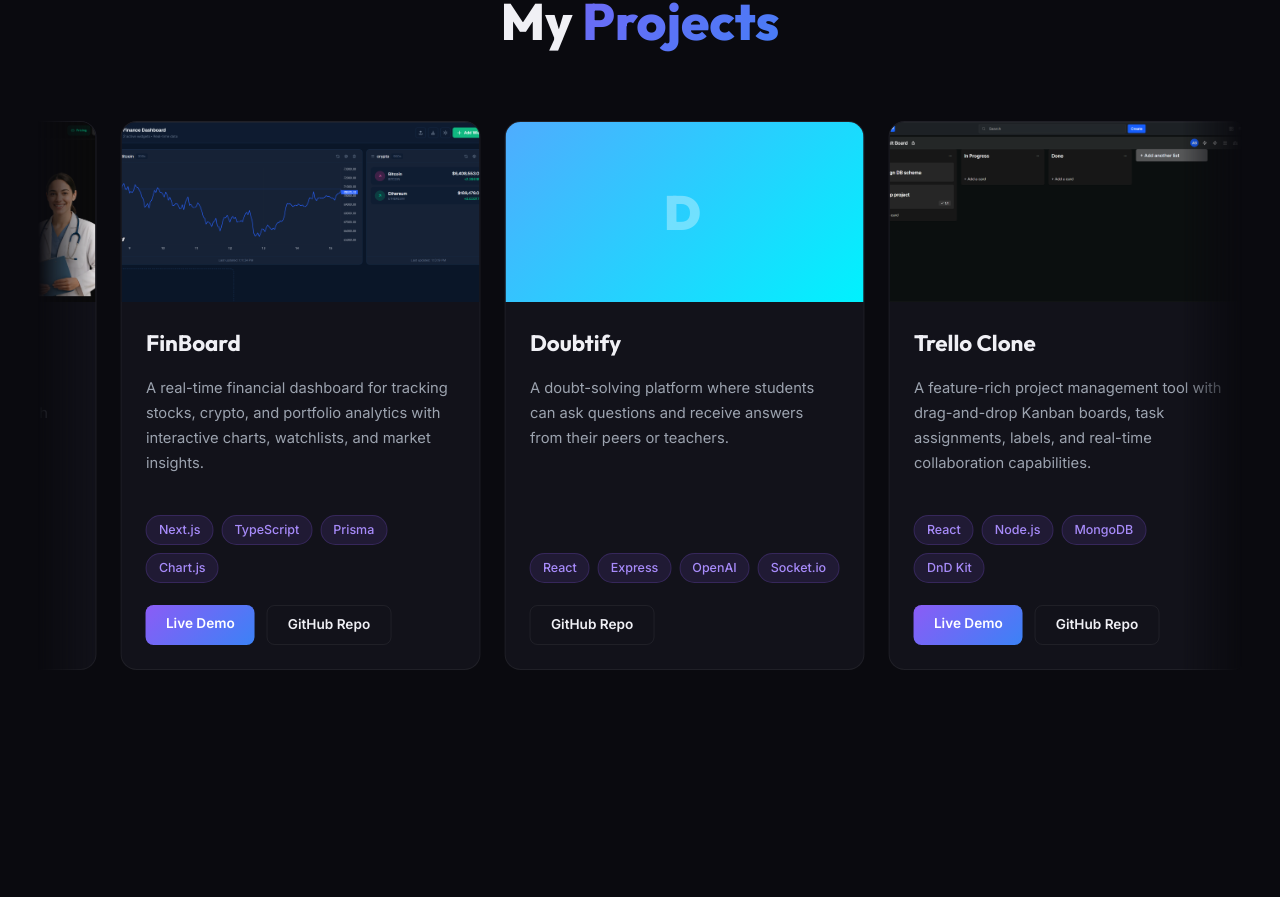
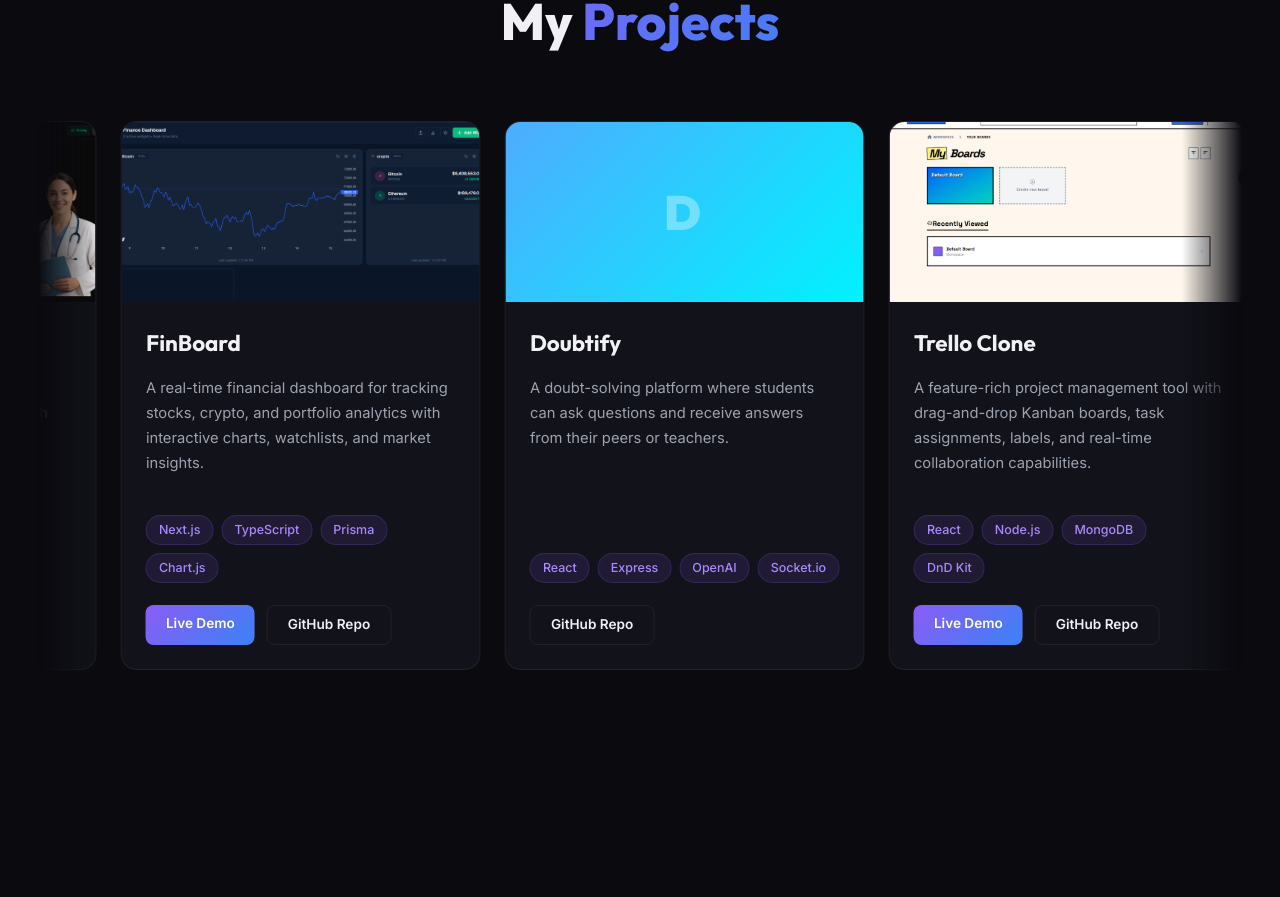
Before and after one commit to Akshay01070/portfolio, a React (Vite) app: page / in a window 1280 px wide. Shown: the part 2519-3416 px from the top of the page. Built offline with nearby package versions, Linux system fonts and the light colour scheme.

Commit message:
trello Update

```diff
--- a/src/components/Projects.jsx
+++ b/src/components/Projects.jsx
@@ -40,7 +40,7 @@ const projects = [
         tech: ['React', 'Node.js', 'MongoDB', 'DnD Kit'],
         live: 'https://trello-vert-zeta.vercel.app/',
         github: 'https://github.com/Akshay01070/Trello',
-        image: '/projects/trello.png',
+        image: '/projects/trello1.png',
         gradient: 'linear-gradient(135deg, #43e97b, #38f9d7)',
     },
     {
```
Also changed, not shown: public/projects/trello1.png (added).
